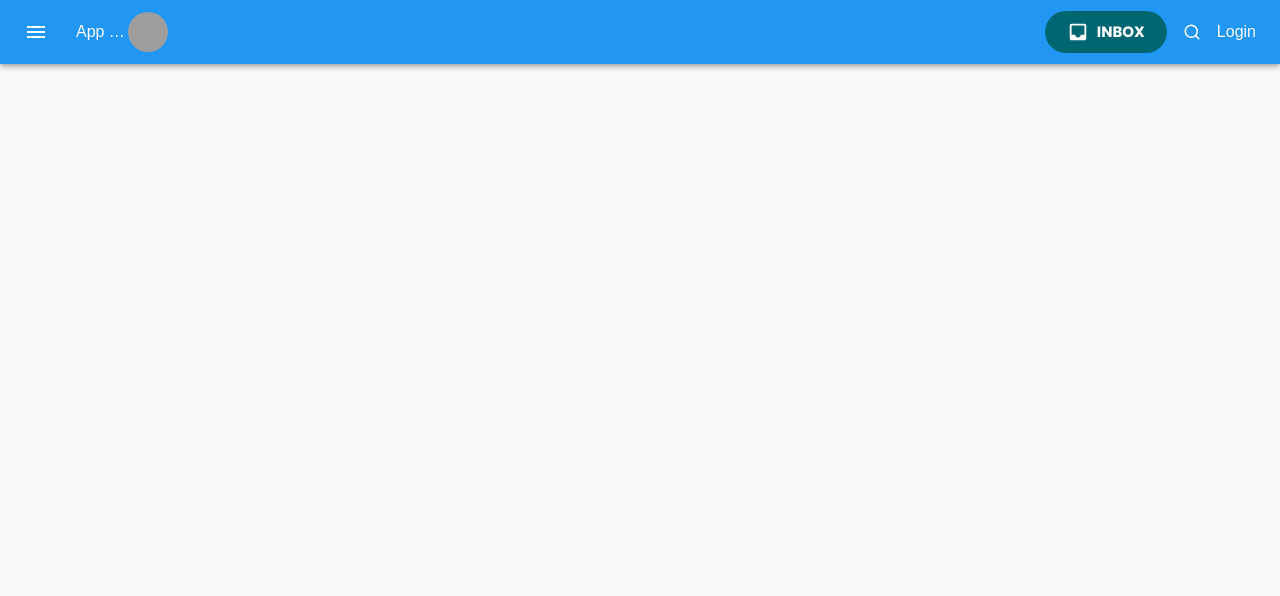
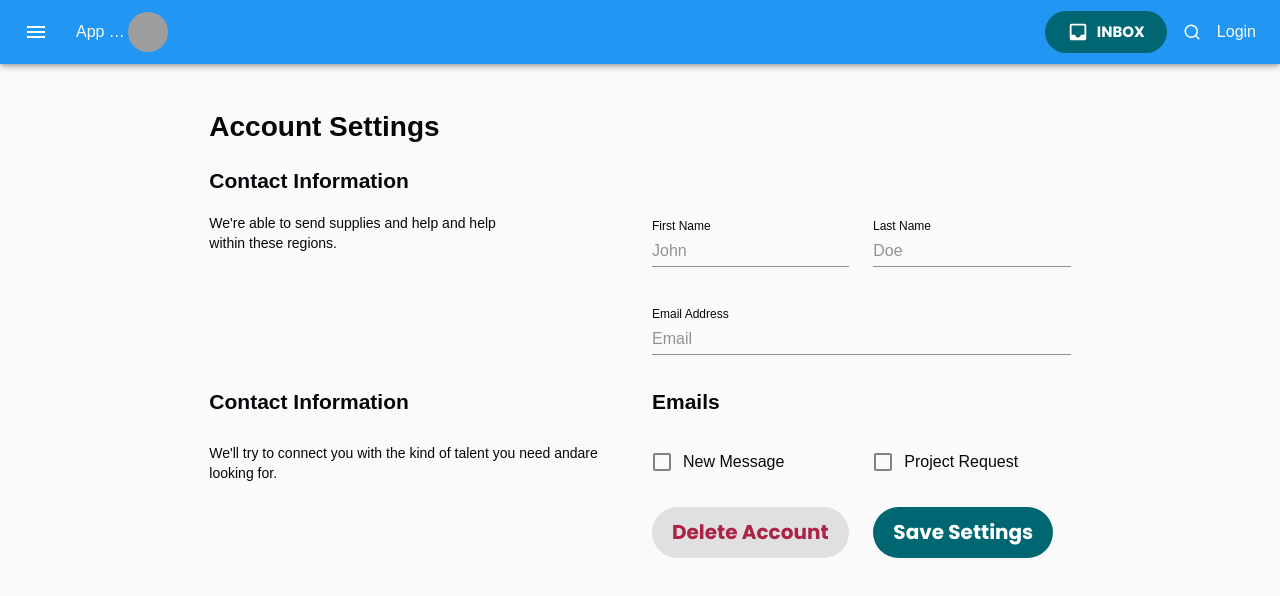
Before and after one commit to crowdsourcemedical/volunteer-database, a React (Create React App) app in the folder frontend/: page /account-setting in a window 1280 px wide. Shown: the top 596 px of the page. Built offline with nearby package versions, Linux system fonts and the light colour scheme; grey boxes are pictures that could not be loaded; a web font is replaced by a local one.

Commit message:
Added lg form component and renamed the component file name of the jsx

```diff
--- a/frontend/src/components/AccountSettings/Account-settings.component.jsx
+++ b/frontend/src/components/AccountSettings/Account-settings.component.jsx
@@ -4,9 +4,10 @@ import Grid from '@material-ui/core/Grid';
 
 // Account Settings Components
 import { Hidden } from '@material-ui/core';
-import XSFormField from './Display-xs-form.component';
-import MDFormField from './Display-md-form.component';
-import SMFormField from './Display-sm-form.component';
+import XSFormField from './XS-form.component';
+import LGFormField from './LG-form.component';
+import MDFormField from './MD-form.component';
+import SMFormField from './SM-form.component';
 
 const useStyles = makeStyles((theme) => ({
   root: {
@@ -31,6 +32,9 @@ export default function AccountSettings() {
   return (
     <div className={classes.root}>
       <Grid container spacing={3}>
+        <Hidden only={['xs', 'sm', 'md', 'xl']}>
+          <LGFormField />
+        </Hidden>
         <Hidden only={['xs', 'sm', 'lg', 'xl']}>
           <MDFormField />
         </Hidden>
--- /dev/null
+++ b/frontend/src/components/AccountSettings/LG-form.component.jsx
@@ -0,0 +1,143 @@
+import React from 'react';
+import { makeStyles } from '@material-ui/core/styles';
+import Grid from '@material-ui/core/Grid';
+import Button from '@material-ui/core/Button';
+import { Checkbox, FormControlLabel, TextField } from '@material-ui/core';
+import { ContactInformation, Notification } from './Information.component';
+
+const useStyles = makeStyles((theme) => ({
+  root: {
+    flexGrow: 1,
+    '& > *': {
+      marginTop: theme.spacing(3),
+    },
+    label: {
+      margin: 8,
+      color: '#A1A1A1',
+    },
+  },
+}));
+
+export default function LGFormField() {
+  const classes = useStyles();
+
+  return (
+    <form className={classes.root} noValidate autoComplete='off'>
+      <Grid container spacing={3}>
+        {/* Headline */}
+        <Grid item lg={2} />
+
+        <Grid item lg={3}>
+          <h1>Account Settings</h1>
+          <ContactInformation title='Contact Information' />
+        </Grid>
+
+        <Grid item lg={1} />
+        {/* First Name Form Field */}
+
+        <Grid item lg={2} style={{ alignSelf: 'flex-end' }}>
+          <TextField
+            id='standard-full-width'
+            label='First Name'
+            className={classes.label}
+            placeholder='John'
+            InputLabelProps={{
+              shrink: true,
+            }}
+          />
+        </Grid>
+        <Grid item lg={2} style={{ alignSelf: 'flex-end' }}>
+          <TextField
+            id='standard-full-width'
+            label='Last Name'
+            className={classes.label}
+            placeholder='Doe'
+            InputLabelProps={{
+              shrink: true,
+            }}
+          />
+        </Grid>
+
+        {/* Email Address Form Field */}
+        <Grid item lg={2} />
+        <Grid item lg={6} />
+
+        <Grid item lg={4}>
+          <TextField
+            id='standard-full-width'
+            label='Email Address'
+            className={classes.label}
+            fullWidth
+            placeholder='Email'
+            margin='normal'
+            InputLabelProps={{
+              shrink: true,
+            }}
+          />
+        </Grid>
+        <Grid item lg={2} />
+
+        {/* Contact Information */}
+        <Grid item lg={2} />
+        <Grid item lg={3} style={{ alignSelf: 'flex-end' }}>
+          <h2 style={{ margin: '0' }}>Contact Information</h2>
+        </Grid>
+        <Grid item lg={1} />
+        <Grid item lg={4} style={{ alignSelf: 'flex-end' }}>
+          <h2 style={{ margin: '0' }}>Emails</h2>
+        </Grid>
+        <Grid item lg={2} />
+        {/* Check Box */}
+        <Grid item lg={2} />
+        <Grid item lg={4} style={{ alignSelf: 'flex-end' }}>
+          <p style={{ margin: '0' }}>
+            We'll try to connect you with the kind of talent you need andare
+            looking for.
+          </p>
+        </Grid>
+        <Grid item lg={2}>
+          <FormControlLabel
+            value='end'
+            control={<Checkbox color='primary' />}
+            label='New Message'
+            labelPlacement='end'
+          />
+        </Grid>
+        <Grid item lg={2}>
+          <FormControlLabel
+            value='end'
+            control={<Checkbox color='primary' />}
+            label='Project Request'
+            labelPlacement='end'
+          />
+        </Grid>
+        <Grid item lg={2} />
+
+        {/* Buttons */}
+        <Grid item lg={6} />
+        <Grid item lg={2}>
+          <Button
+            variant='contained'
+            size='medium'
+            color='default'
+            className={classes.margin}
+            style={{ color: '#AB2346' }}
+          >
+            Delete Account
+          </Button>
+        </Grid>
+        <Grid item lg={2}>
+          <Button
+            variant='contained'
+            size='medium'
+            color='primary'
+            className={classes.margin}
+          >
+            Save Settings
+          </Button>
+        </Grid>
+        <Grid item md={2} />
+      </Grid>
+    </form>
+  );
+}
```
Also changed, not shown: frontend/src/components/AccountSettings/Display-xl-form.component.jsx (deleted), frontend/src/components/AccountSettings/MD-form.component.jsx (renamed from frontend/src/components/AccountSettings/Display-md-form.component.jsx), frontend/src/components/AccountSettings/SM-form.component.jsx (renamed from frontend/src/components/AccountSettings/Display-sm-form.component.jsx), frontend/src/components/AccountSettings/XS-form.component.jsx (renamed from frontend/src/components/AccountSettings/Display-xs-form.component.jsx).
